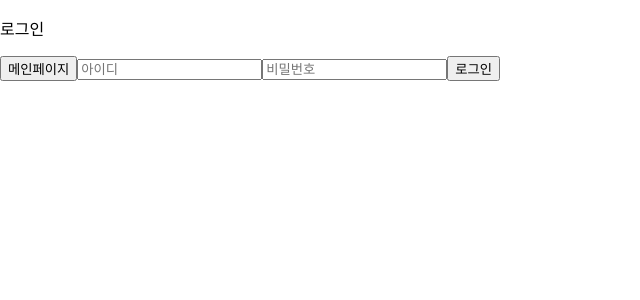
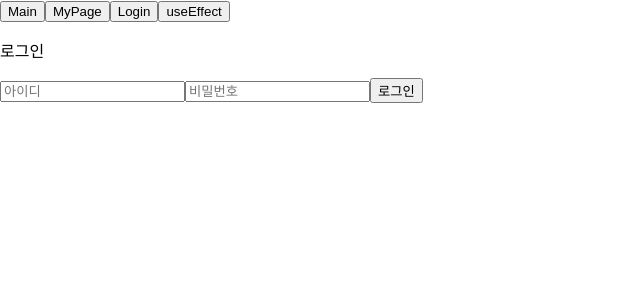
Before and after one commit to WhiteBeanE/react_test, a React (Create React App) app: page /login in a window 1280 px wide. Shown: the top 300 px of the page, without its empty margins (0-640 px from the left). Built offline with nearby package versions, Linux system fonts and the light colour scheme.

Commit message:
JWT Fix: JWT리턴 후 쿠기에 값 저장 확인
useEffect 사용 중 호출이 2번 되는 이유 확인 index.tsx<React.StrictMode> 개발자 모드 사용시 구성 요소를 두 번 렌더링하는 것으로 확인

```diff
--- a/package.json
+++ b/package.json
@@ -8,6 +8,7 @@
     "@testing-library/user-event": "^13.5.0",
     "@types/jest": "^27.5.2",
     "@types/node": "^16.18.38",
+    "@types/jwt-decode": "^3.1.0",
     "@types/react": "^18.2.14",
     "@types/react-dom": "^18.2.6",
     "axios": "^1.4.0",
@@ -15,7 +16,9 @@
     "react-dom": "^18.2.0",
     "react-router-dom": "^6.14.2",
     "react-scripts": "5.0.0",
-    "web-vitals": "^2.1.4"
+    "web-vitals": "^2.1.4",
+    "jwt-decode": "^3.1.2",
+    "js-cookie": "^3.0.5"
   },
   "scripts": {
     "start": "react-scripts start",
--- a/src/App.tsx
+++ b/src/App.tsx
@@ -1,6 +1,6 @@
-import React, {ChangeEvent, useRef, useState} from 'react';
+import React, {ChangeEvent, useRef, useState, useEffect} from 'react';
 import logo from './logo.svg';
-import {BrowserRouter, Routes, Route } from "react-router-dom";
+import {BrowserRouter, Routes, Route, Link} from "react-router-dom";
 import './App.css';
 import Hello from "./javaScript/Hello";
 import Wrapper from "./javaScript/Wrapper";
@@ -13,13 +13,32 @@ import MyPage from "./javaScript/page/MyPage";
 import Login from "./javaScript/page/Login";
 
 export default function App(){
+    useEffect(() => {
+        console.log('change');
+        console.log(new Date(new Date().getTime()));
+    })
     return (
       <div className="App">
           <BrowserRouter>
+              <header>
+                  <Link to="/">
+                      <button>Main</button>
+                  </Link>
+                  <Link to="/mypage">
+                      <button>MyPage</button>
+                  </Link>
+                  <Link to="/login">
+                      <button>Login</button>
+                  </Link>
+                  <Link to="/count">
+                      <button>useEffect</button>
+                  </Link>
+              </header>
               <Routes>
-                  <Route path={"/"} element={<Main/>}/>
-                  <Route path={"/mypage"} element={<MyPage/>}/>
-                  <Route path={"/login"} element={<Login/>}/>
+                  <Route path="/" Component={Main}/>
+                  <Route path="/mypage" Component={MyPage}/>
+                  <Route path="/login" Component={Login}/>
+                  <Route path="/count" Component={Counter}/>
               </Routes>
           </BrowserRouter>
       </div>
--- a/src/index.tsx
+++ b/src/index.tsx
@@ -11,9 +11,10 @@ const root = ReactDOM.createRoot(
 );
 // 브라우저에 있는 실제 DOM 내부에 리액트 컴포넌트를 렌더링하겠다는 것을 의미
 root.render(
-  <React.StrictMode>
-    <App />
-  </React.StrictMode>
+    // 이거 주석 처리 안하면 useEffect 한 번만 실행되어야 하는 것 들이 두번 실행됨
+    <React.StrictMode>
+        <App />
+    </React.StrictMode>
 );
 
 // If you want to start measuring performance in your app, pass a function
--- a/src/javaScript/Counter.js
+++ b/src/javaScript/Counter.js
@@ -1,4 +1,4 @@
-import React, { useState } from "react";
+import React, { useState , useEffect} from "react";
 
 function Counter(){
 
@@ -15,7 +15,10 @@ function Counter(){
         setNumber(number - 1);
         console.log(number);
     }
-
+    useEffect(() => {
+        console.log('number : ' + number);
+        // console.log("asdasdas");
+    })
     return(
         <div>
             <h1>{number}</h1>
--- a/src/javaScript/page/Login.js
+++ b/src/javaScript/page/Login.js
@@ -1,6 +1,8 @@
 import {useNavigate} from "react-router-dom";
 import {useState} from "react";
 import axios from "axios";
+import jwt_decode from 'jwt-decode';
+import Cookies from 'js-cookie';
 export default function Login(){
     const navigate = useNavigate();
     const [users, setUsers] = useState({
@@ -8,10 +10,15 @@ export default function Login(){
         password : ''
     });
     const {memberId, password} = users;
-    const goToMain = () => {
-      navigate("/");
-    };
     const loginUrl = 'http://localhost:8585/jwt/login';
+    const setUserInfoToCookie =  (authorizataion) => {
+        const expiresHours = 5;
+        const expirationDate = new Date(new Date().getTime() + expiresHours * 60 * 60 * 1000);
+        const decodeJwt = jwt_decode(authorizataion);
+        Cookies.set("jwt", authorizataion, {expires : expirationDate});
+        Cookies.set("memberId", decodeJwt.userName, {expires : expirationDate});
+
+    }
     const login = async () => {
         try {
             const response = await axios.post(loginUrl,
@@ -22,6 +29,10 @@ export default function Login(){
             );
             if(response.status === 200){
                 console.log(response.headers['authorization']);
+                const authorization = response.headers['authorization'];
+                setUserInfoToCookie(authorization);
+                console.log(Cookies.get("jwt"));
+                console.log(Cookies.get("memberId"));
             }
         } catch (e) {
             alert('로그인 실패')
@@ -37,17 +48,19 @@ export default function Login(){
     return (
         <div>
             <p>로그인</p>
-            <button onClick={goToMain}>메인페이지</button>
             <input
                 name="memberId"
                 value={memberId}
                 onChange={onChange}
-                placeholder="아이디"/>
+                placeholder="아이디"
+            />
             <input
                 name="password"
                 value={password}
                 onChange={onChange}
-                placeholder="비밀번호"/>
+                placeholder="비밀번호"
+                type="password"
+            />
             <button onClick={login}>로그인</button>
         </div>
     );
--- a/src/javaScript/page/Main.js
+++ b/src/javaScript/page/Main.js
@@ -1,21 +1,10 @@
-import {useNavigate, useNavigatei} from "react-router-dom";
 
 export default function Main(){
-    const navigate = useNavigate();
 
-    const goToMyPage = () => {
-        navigate("/mypage");
-    }
-    const goToLogin = () => {
-        navigate("/login");
-    }
     return (
       <div>
           <p>메인 페이지 입니다</p>
           <br/>
-          <button onClick={goToMyPage}>마이페이지</button>
-          <br/>
-          <button onClick={goToLogin}>로그인</button>
       </div>
     );
 }
--- a/src/javaScript/page/MyPage.js
+++ b/src/javaScript/page/MyPage.js
@@ -8,8 +8,6 @@ export default function MyPage(){
     return (
         <div>
             <p>마이페이지 입니다.</p>
-            <br/>
-            <button onClick={goToMain}>메인</button>
         </div>
     );
 }
```
Also changed, not shown: 1 other file (tests, documents, lock files or other folders).
